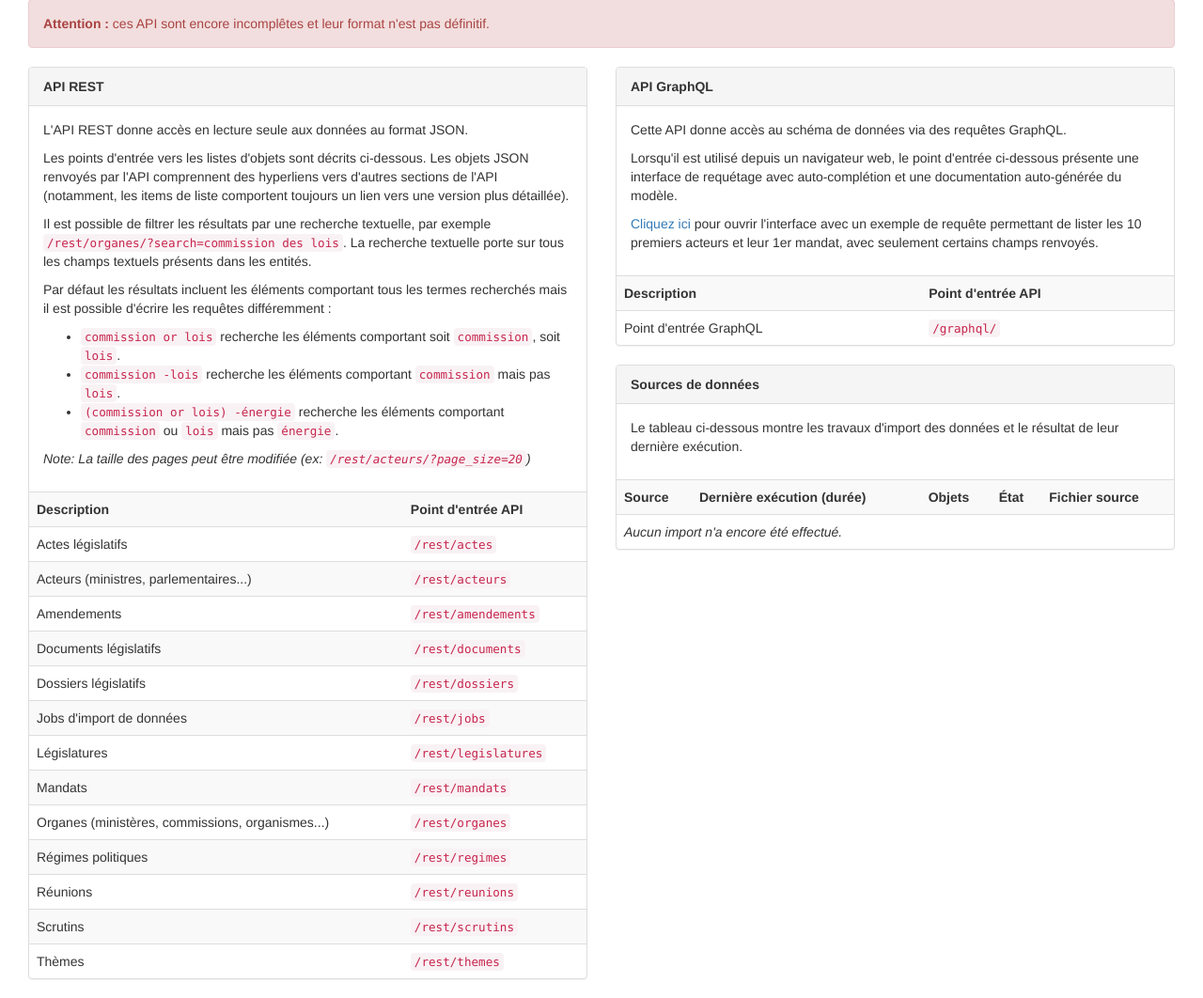
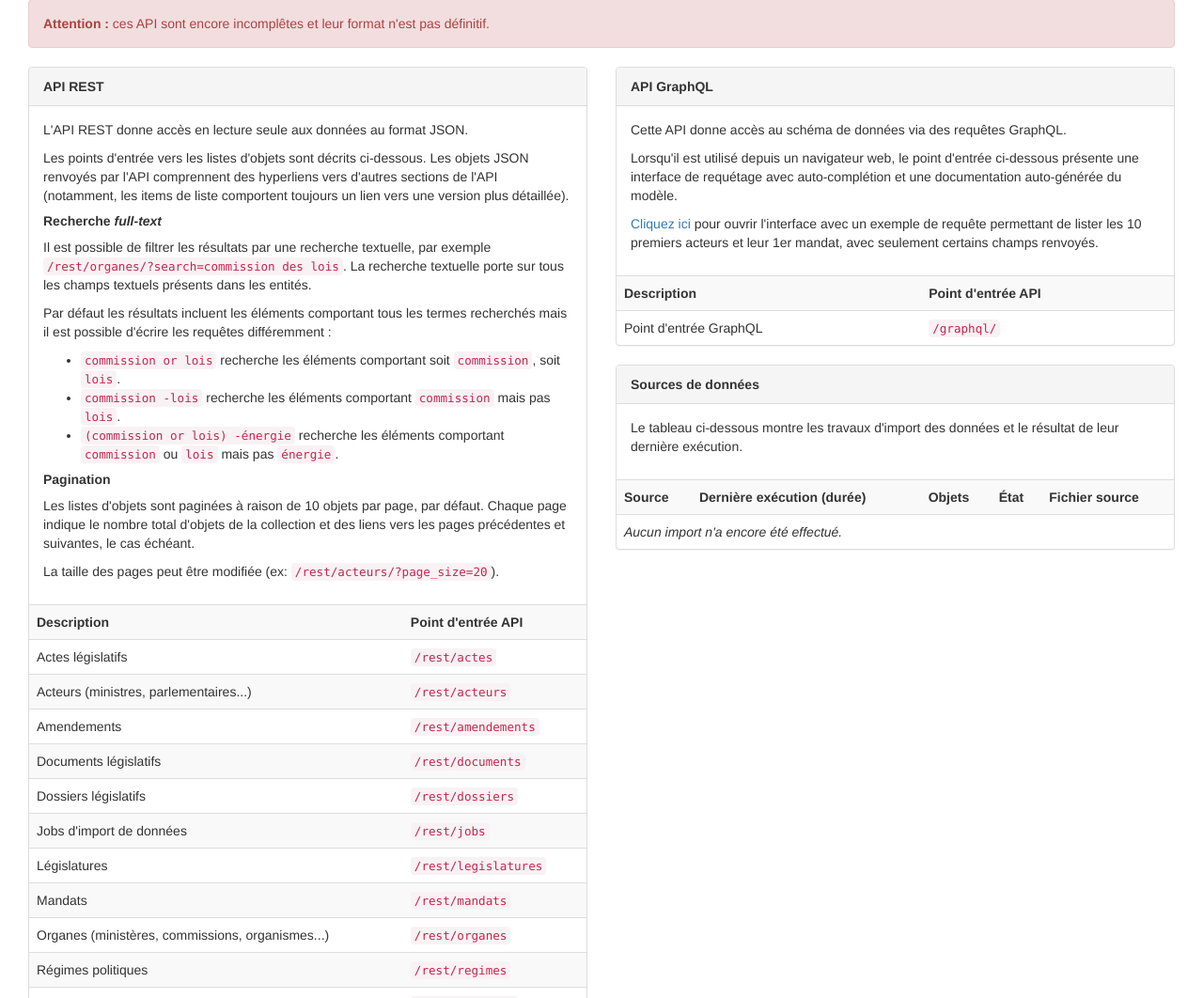
Before and after one commit to regardscitoyens/parlapi, a Flask app: page / in a window 1280 px wide. Shown: the part 333-1395 px from the top of the page at 94% size. Run offline with Flask 2, Linux system fonts and the light colour scheme; data that the repository does not hold is empty; parts of the project's set-up code (start-up, migrations or seed data) failed here and were passed over; some libraries are stand-ins or nearby versions.

Commit message:
Détail sur index

```diff
--- a/parlapi/templates/index.html
+++ b/parlapi/templates/index.html
@@ -7,6 +7,10 @@
   <style type="text/css">
     table i {
       white-space: nowrap;
+    }
+
+    h5 {
+      font-weight: bold;
     }
   </style>
 </head>
@@ -46,8 +50,9 @@
         <article class="panel-body">
           <p>L'API REST donne accès en lecture seule aux données au format JSON.</p>
 
+          <p>Les points d'entrée vers les listes d'objets sont décrits ci-dessous.  Les objets JSON renvoyés par l'API comprennent des hyperliens vers d'autres sections de l'API (notamment, les items de liste comportent toujours un lien vers une version plus détaillée).</p>
 
-          <p>Les points d'entrée vers les listes d'objets sont décrits ci-dessous.  Les objets JSON renvoyés par l'API comprennent des hyperliens vers d'autres sections de l'API (notamment, les items de liste comportent toujours un lien vers une version plus détaillée).</p>
+          <h5>Recherche <i>full-text</i></h5>
 
           <p>Il est possible de filtrer les résultats par une recherche textuelle, par exemple <a href="{{ rest_prefix }}organes/?search=commission des lois"><code>{{ rest_prefix }}organes/?search=commission des lois</code></a>.  La recherche textuelle porte sur tous les champs textuels présents dans les entités.</p>
 
@@ -65,7 +70,11 @@
           </ul>
           </p>
 
-          <p><i>Note: La taille des pages peut être modifiée (ex: <a href="{{ rest_prefix }}acteurs/?page_size=20"><code>{{ rest_prefix }}acteurs/?page_size=20</code></a>)</i></p>
+          <h5>Pagination</h5>
+
+          <p>Les listes d'objets sont paginées à raison de 10 objets par page, par défaut.  Chaque page indique le nombre total d'objets de la collection et des liens vers les pages précédentes et suivantes, le cas échéant.</p>
+
+          <p>La taille des pages peut être modifiée (ex: <a href="{{ rest_prefix }}acteurs/?page_size=20"><code>{{ rest_prefix }}acteurs/?page_size=20</code></a>).</p>
         </article>
         <table class="table table-striped table-responsive">
           <tr>
```
